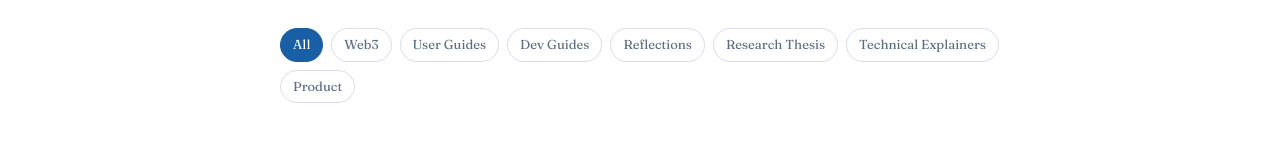
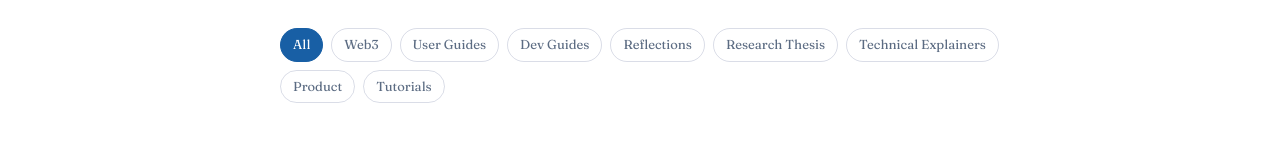
Before and after one commit to Aura-pix/bright-jasper, a Next.js app: page /blog in a window 1280 px wide. Shown: the part 250-410 px from the top of the page. Built offline with nearby package versions, Linux system fonts and the light colour scheme.

Commit message:
Add 'Tutorials' to knownTags array

```diff
--- a/app/blog/page.js
+++ b/app/blog/page.js
@@ -17,7 +17,8 @@ export default function BlogIndexPage() {
     "Reflections",
     "Research Thesis",
     "Technical Explainers",
-    "Product"
+    "Product",
+    "Tutorials"
   ];
   const tagsPresent = knownTags.filter((tag) =>
     posts.some((post) => post.tag === tag),
```
